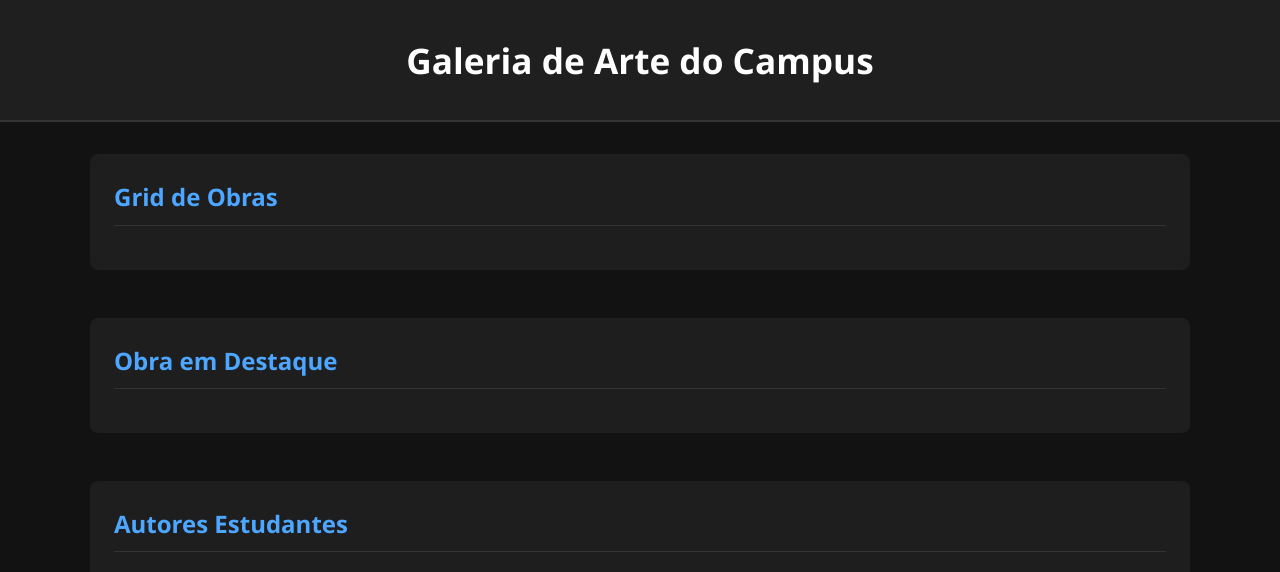
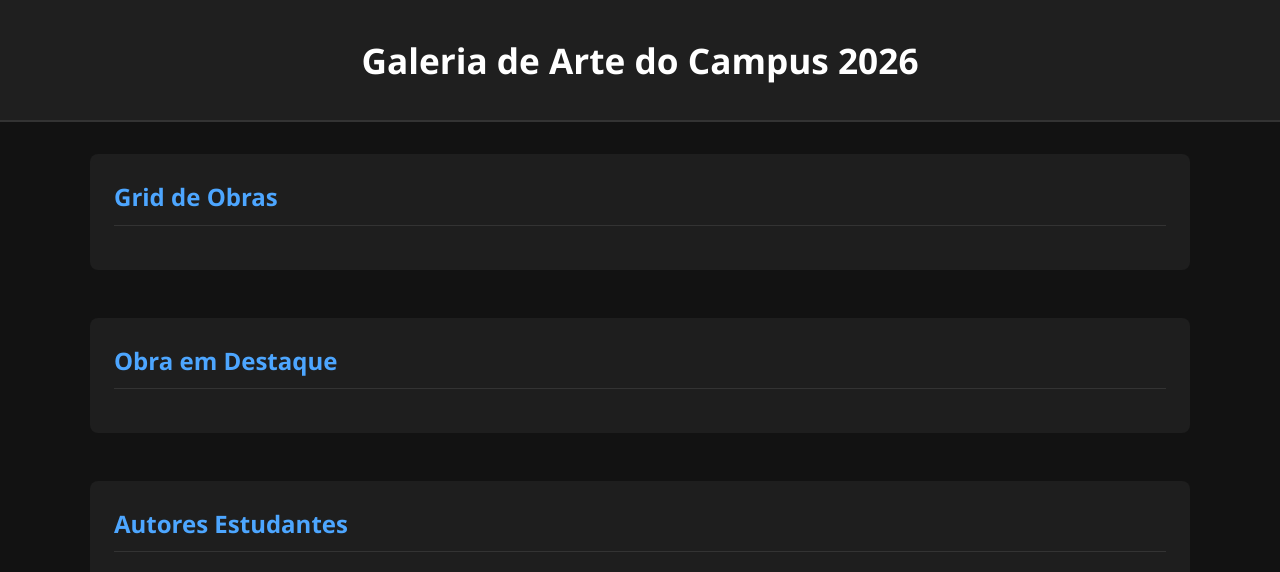
Before and after one commit to EduardoSB-dev/galeria-artes-campus, a plain HTML site: page index.html in a window 1280 px wide. Drawn offline with Linux system fonts and the light colour scheme.

Commit message:
exhibit:change main title on branch A

```diff
--- a/index.html
+++ b/index.html
@@ -6,7 +6,7 @@
     <link rel="stylesheet" href="style.css">
 </head>
 <body>
-    <header><h1>Galeria de Arte do Campus</h1></header>
+    <header><h1>Galeria de Arte do Campus 2026</h1></header>
     <main>
         <section id="grid"><h2>Grid de Obras</h2></section>
         <section id="obra"><h2>Obra em Destaque</h2></section>
```
